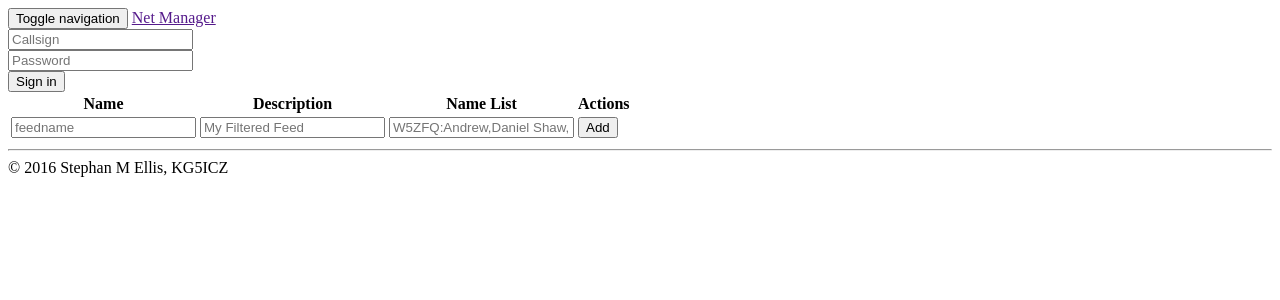
After one commit to stephanellis/netmanager, a Python web app: template netmanager/templates/snfilter/snfilterlist.html in a window 1280 px wide. The commit adds this page. Shown: the top 300 px of the page. Run offline with Jinja, Linux system fonts and the light colour scheme; the template is opened without the code that fills it, so the values that code supplies are empty.

Commit message:
finished the filtered feeds stuff, we'll call it a beta for now

```diff
--- a/netmanager/__init__.py
+++ b/netmanager/__init__.py
@@ -64,5 +64,9 @@ def main(global_config, **settings):
     config.add_route('nets_checkin_save', '/nets/checkin_save/{id}/{checkin_id}')
     config.add_route('nets_checkin_del', '/nets/checkin_del/{id}/{checkin_id}')
     config.add_route('snfilter', '/snfilter/{name}/{outputformat}')
+    config.add_route('snfilterlist', '/snfilterlist')
+    config.add_route('snfilterlist_add', '/snfilterlist/add')
+    config.add_route('snfilterlist_del', '/snfilterlist/del/{name}')
+    config.add_route('snfilterlist_save', '/snfilterlist/save/{name}')
     config.scan()
     return config.make_wsgi_app()
--- a/netmanager/templates/base.html
+++ b/netmanager/templates/base.html
@@ -51,6 +51,7 @@
             <li><a href="{{ request.route_url('operators') }}">Operators</a></li>
             <li><a href="{{ request.route_url('nets') }}">Nets</a></li>
             <li><a href="{{ request.route_url('activitylog') }}">Activity Log</a></li>
+            <li><a href="{{ request.route_url('snfilterlist') }}">Filtered Feeds</a></li>
             <!-- dropdown example <li class="dropdown">
               <a href="#" class="dropdown-toggle" data-toggle="dropdown" role="button" aria-haspopup="true" aria-expanded="false">Dropdown <span class="caret"></span></a>
               <ul class="dropdown-menu">
--- /dev/null
+++ b/netmanager/templates/snfilter/snfilterlist.html
@@ -0,0 +1,52 @@
+{% extends "base.html" %}
+
+{% block mainarea %}
+
+<div class="container">
+  <div class="row">
+    <div class="col-md-12">
+      <table class="table table-striped">
+        <thead>
+          <tr>
+            <th>Name</th>
+            <th>Description</th>
+            <th>Name List</th>
+            <th>Actions</th>
+          </tr>
+        </thead>
+        <tbody>
+          {% for f in filteredfeeds %}
+          <form method="post" action="{{ request.route_url('snfilterlist_save', name=f.name) }}">
+          <tr>
+            <td>
+              {{ f.name }}
+              (
+              <a href="{{ request.route_url("snfilter", name=f.name, outputformat='json') }}" target="_blank">json</a>
+              <a href="{{ request.route_url("snfilter", name=f.name, outputformat='gr') }}" target="_blank">gr</a>
+              <a href="{{ request.route_url("snfilter", name=f.name, outputformat='truvu') }}" target="_blank">truvu</a>
+              )
+            </td>
+            <td><input type="text" class="form-control" name="desc" placeholder="My Filtered Feed" id="desc" value="{{ f.desc }}"></td>
+            <td><input type="text" class="form-control" name="nameslist" placeholder="W5ZFQ:Andrew,Daniel Shaw,Ben Holcomb" id="nameslist" value="{{ f.nameslist }}"></td>
+            <td>
+              <button class="btn btn-primary" type="submit">Save</button>
+              <a href="{{ request.route_url('snfilterlist_del', name=f.name) }}">Remove</a>
+            </td>
+          </tr>
+          </form>
+          {% endfor %}
+          <form method="post" action="{{ request.route_url('snfilterlist_add')}}">
+          <tr>
+            <td><input type="text" class="form-control" name="name" placeholder="feedname" id="name"></td>
+            <td><input type="text" class="form-control" name="desc" placeholder="My Filtered Feed" id="desc"></td>
+            <td><input type="text" class="form-control" name="nameslist" placeholder="W5ZFQ:Andrew,Daniel Shaw,Ben Holcomb" id="nameslist"></td>
+            <td><button class="btn btn-primary" type="submit">Add</button></td>
+          </tr>
+          </form>
+        </tbody>
+      </table>
+    </div>
+  </div>
+</div>
+
+{% endblock %}
```
Also changed, not shown: netmanager/models.py (+8 -1 lines), netmanager/views_snfilter.py (+46 -4 lines).
